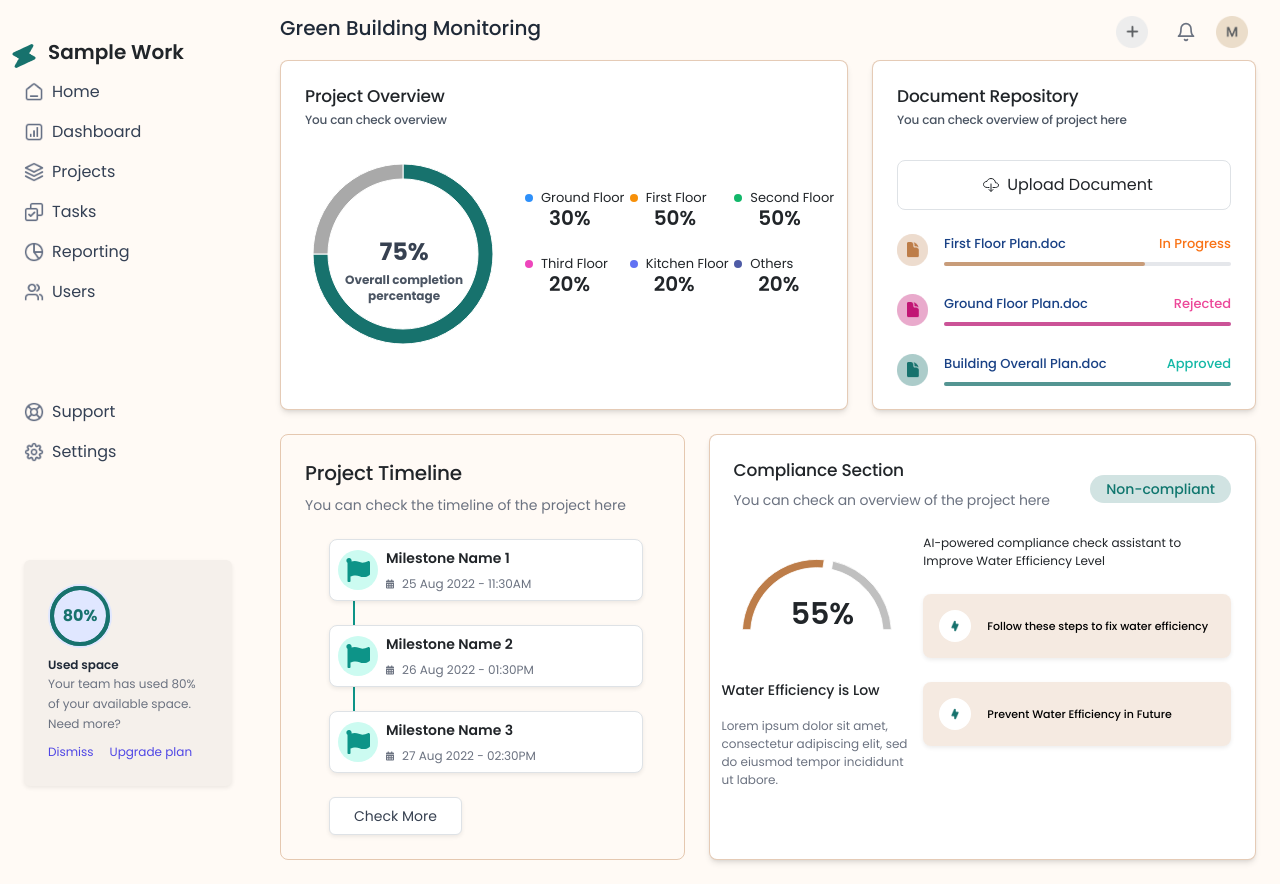
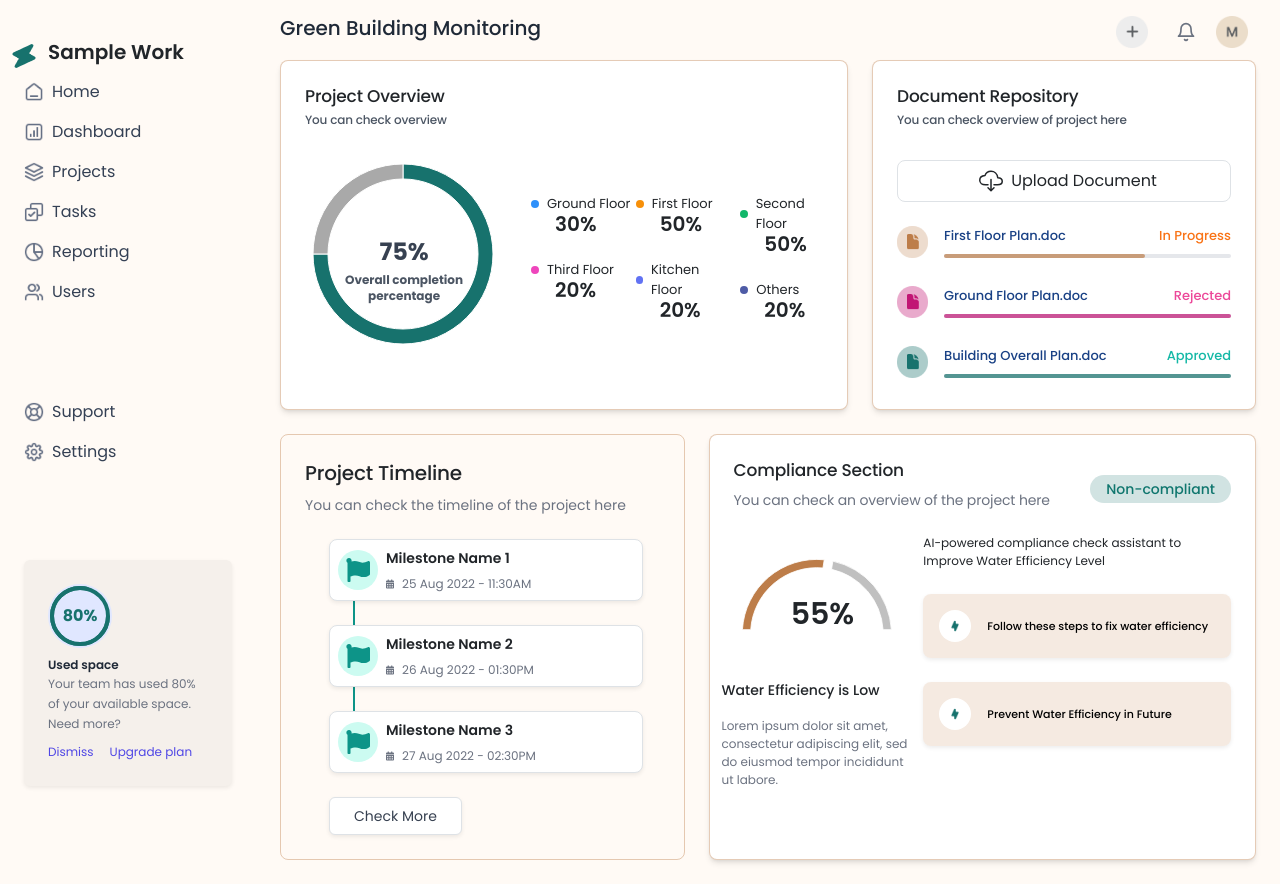
Before and after one commit to HeyAryan27/Project, a React (Vite) app: page / in a window 1280 px wide. Built offline with nearby package versions, Linux system fonts and the light colour scheme.

Commit message:
changesss

```diff
--- a/src/components/Document.jsx
+++ b/src/components/Document.jsx
@@ -55,7 +55,7 @@ const Timing = () => {
 
       <div className="mb-6 ">
         <label className="w-full flex justify-center items-center px-4 py-2 bg-white-100 text-black-500 rounded-lg border border-black-300 cursor-pointer hover:bg-gray-200 transition-all">
-        <IoCloudDownloadOutline  className="w-18 m-2"/>
+        <IoCloudDownloadOutline  className="w-10 h-6   "/>
           <span>Upload Document</span>
           <input type="file" className="hidden" />
         </label>
--- a/src/components/Project.jsx
+++ b/src/components/Project.jsx
@@ -23,7 +23,7 @@ const MyTeams = () => {
         </h2>
       </div>
 
-      <div className="relative font-inter flex flex-col lg:flex-row items-center lg:flex-start lg:h-full xl:ml-2  2xl:ml-20">
+      <div className="relative font-inter flex flex-col lg:flex-row items-center lg:flex-start lg:h-full xl:ml-2   2xl:ml-20">
         <div className="flex font-inter justify-center lg:justify-start">
           <PieChart className="lg:mb-28" width={180} height={250}>
             <Pie
@@ -58,9 +58,9 @@ const MyTeams = () => {
           </span>
         </div>
 
-        <div  className="  ml-6 grid grid-cols-1 lg:grid-cols-3 lg:mt-16 gap-2 lg:w-auto lg:h-full lg:justify-between 2xl:ml-44">
-          <ul className="text-sm ml-2 " style={{padding: "0px"}}>
-            <li style={{width: "120%"}}  className="flex items-center -mt-1">
+        <div  className="  ml-6 grid grid-cols-1 lg:grid-cols-3 lg:mt-16 gap-2 lg:w-auto lg:h-full lg:justify-between   2xl:ml-44">
+          <ul className="text-sm ml-2 " style={{padding: "6px"}}>
+            <li style={{width: "130%"}}  className="flex items-center -mt-1">
               <span  className="w-2 h-2 font-inter rounded-full bg-[#2E90FA] mr-2 flex items-center justify-center"></span>
               <span className="font-inter" style={{fontSize: "13px"}}>Ground Floor </span>
 
@@ -75,7 +75,7 @@ const MyTeams = () => {
 
           </ul>
 
-          <ul className="text-sm ml-2 font-inter" style={{padding: "0px"}}>
+          <ul className="text-sm ml-2 font-inter" style={{padding: "6px"}}>
             <li style={{width: "120%"}}  className="flex items-center -mt-1">
               <span className="w-2 h-2 font-inter rounded-full bg-[#F79009] mr-2 flex items-center justify-center"></span>
 
@@ -91,7 +91,7 @@ const MyTeams = () => {
             <span style={{fontSize: "20px", fontWeight: 600}} className="ml-6">{data.attendance.details.Onleave}%</span>
           </ul>
 
-          <ul className="text-sm ml-2" style={{padding: "0px"}}>
+          <ul className="text-sm ml-2" style={{padding: "6px"}}>
             <li style={{width: "120%"}} className="flex items-center -mt-1">
               <span className="w-2 h-2 font-inter rounded-full bg-[#12B76A] mr-2 flex items-center justify-center"></span>
 
```
